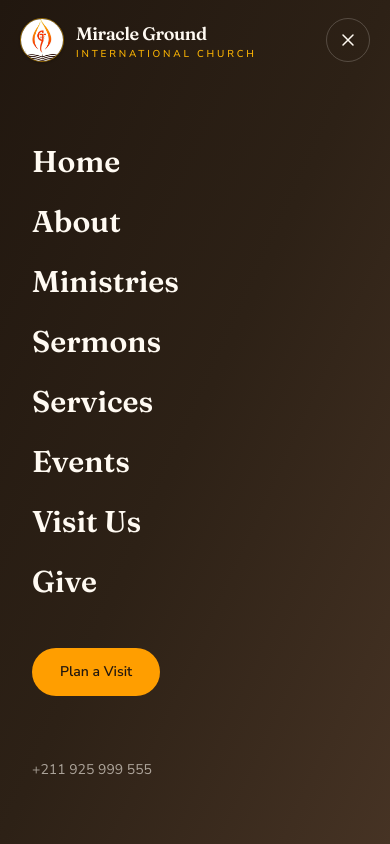
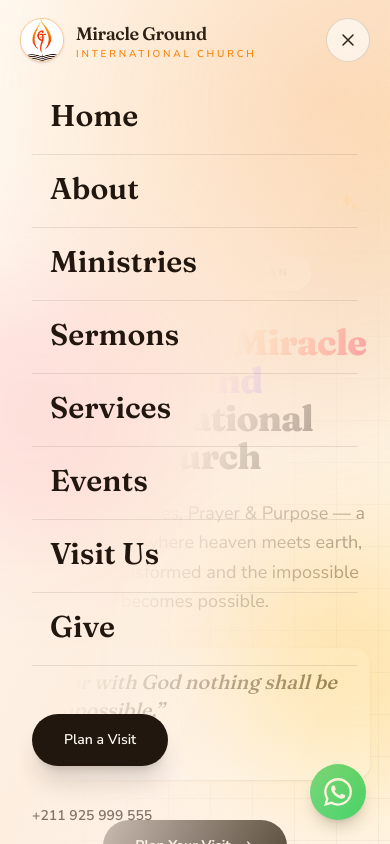
Before and after one commit to DarnOsint/miracle-ground-church, a Next.js app: page / in a window 390 px wide. Both pictures are taken after a click on the button 348 px from the left and 40 px from the top of the page. Shown: the top 844 px of the page. Built offline with nearby package versions, Linux system fonts and the light colour scheme.

Commit message:
Theme mobile menu: vibrant cream-gold carnival overlay with gold/rose link accents

```diff
--- a/src/components/site-header.tsx
+++ b/src/components/site-header.tsx
@@ -77,20 +77,25 @@
 
       {open
         ? createPortal(
-            <div className="fixed inset-0 z-[60] flex flex-col overflow-y-auto bg-gradient-to-br from-night-950 via-night-900 to-night-800 lg:hidden">
-              <div className="flex h-20 items-center justify-between px-5 sm:px-8">
-                <Logo dark />
+            <div className="fixed inset-0 z-[60] flex flex-col overflow-y-auto bg-gradient-to-br from-cream-50 via-cream-100 to-gold-200 lg:hidden">
+              <div className="pointer-events-none absolute inset-0 bg-[radial-gradient(circle_at_85%_12%,rgba(247,127,0,0.18)_0%,transparent_45%)]" />
+              <div className="pointer-events-none absolute -left-24 top-1/3 h-64 w-64 rounded-full bg-rose-500/10 blur-3xl" />
+              <div className="pointer-events-none absolute -right-24 bottom-10 h-64 w-64 rounded-full bg-gold-400/25 blur-3xl" />
+
+              <div className="relative flex h-20 items-center justify-between px-5 sm:px-8">
+                <Logo />
                 <button
                   type="button"
                   onClick={() => setOpen(false)}
-                  className="inline-flex h-11 w-11 items-center justify-center rounded-full border border-cream-50/20 text-cream-50 transition-colors hover:border-gold-400/60"
+                  className="inline-flex h-11 w-11 items-center justify-center rounded-full border border-night-900/15 bg-white/60 text-night-900 transition-colors hover:border-gold-600 hover:text-gold-600"
                   aria-label="Close menu"
                 >
                   <CloseIcon className="h-5 w-5" />
                 </button>
               </div>
+
               <nav
-                className="flex flex-1 flex-col justify-center gap-6 px-8"
+                className="relative flex flex-1 flex-col justify-center gap-4 px-8"
                 aria-label="Mobile"
               >
                 {navigation.map((item, i) => (
@@ -98,20 +103,21 @@
                     key={item.href}
                     href={item.href}
                     onClick={() => setOpen(false)}
-                    className="font-serif text-3xl font-semibold text-cream-50 transition-colors hover:text-gold-400"
+                    className="group flex items-center gap-3 border-b border-night-900/10 pb-5 font-serif text-3xl font-semibold text-night-950 transition-all hover:translate-x-1.5 hover:text-gold-600"
                     style={{ animationDelay: `${i * 60}ms` }}
                   >
+                    <span className="h-6 w-1.5 rounded-full bg-gradient-to-b from-gold-500 to-rose-500 opacity-0 transition-opacity group-hover:opacity-100" />
                     {item.label}
                   </a>
                 ))}
                 <a
                   href="#visit"
                   onClick={() => setOpen(false)}
-                  className="mt-6 inline-flex w-max items-center rounded-full bg-gold-500 px-7 py-3.5 text-sm font-semibold text-night-950"
+                  className="mt-8 inline-flex w-max items-center gap-2 rounded-full bg-night-950 px-8 py-4 text-sm font-semibold text-cream-50 shadow-xl shadow-night-950/15 transition-all hover:-translate-y-0.5 hover:bg-night-800"
                 >
                   Plan a Visit
                 </a>
-                <p className="mt-10 text-sm text-cream-50/60">
+                <p className="mt-6 text-sm font-semibold text-night-900/60">
                   {siteConfig.phone}
                 </p>
               </nav>
```
